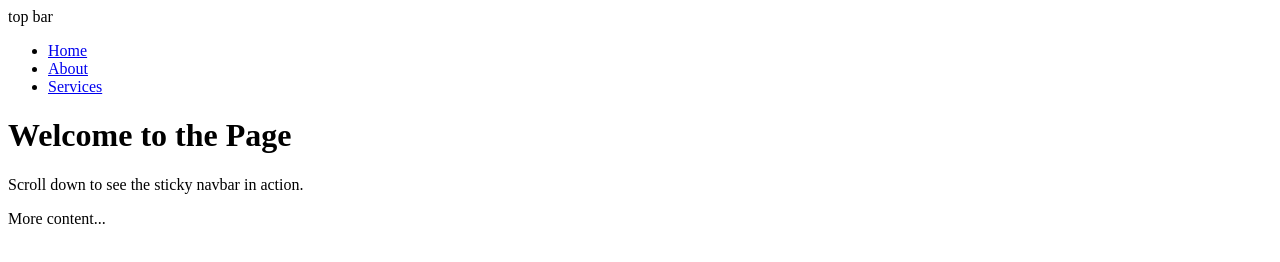
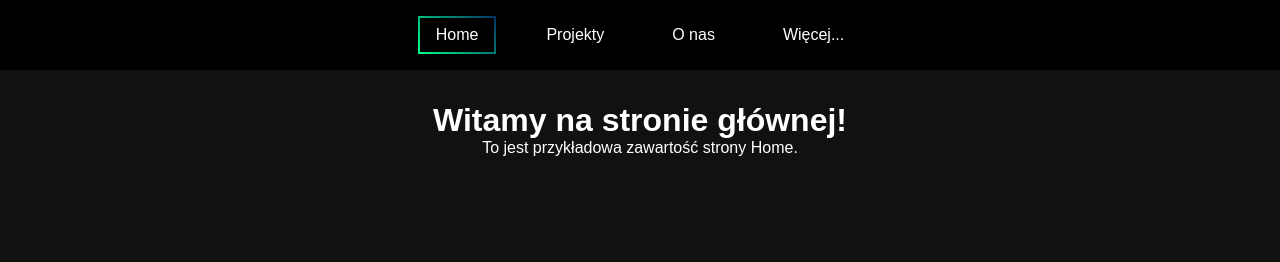
Before and after one commit to Szymixjestkozak/szymixpl.github.io, a plain HTML site: page home/index.html in a window 1280 px wide. Shown: the top 262 px of the page. Drawn offline with Linux system fonts and the light colour scheme.

Commit message:
Initial commit

```diff
--- a/home/index.html
+++ b/home/index.html
@@ -1,15 +1,21 @@
-<div class="navtop">
-<p>top bar</p>
-</div>
-<nav class="navbar">
-<ul class="nav-links">
-<li><a href="#">Home</a></li>
-<li><a href="#">About</a></li>
-<li><a href="#">Services</a></li>
-</ul>
-</nav>
-<div class="content">
-<h1>Welcome to the Page</h1>
-<p>Scroll down to see the sticky navbar in action.</p>
-<p style="height: 2000px;">More content...</p>
-</div>
+<!DOCTYPE html>
+<html lang="pl">
+<head>
+  <meta charset="UTF-8">
+  <title>Po Prostu Minecraft - Home</title>
+  <link rel="stylesheet" href="style.css">
+</head>
+<body>
+  <nav class="navbar">
+    <a href="index.html" class="nav-link active">Home</a>
+    <a href="projekty.html" class="nav-link">Projekty</a>
+    <a href="onas.html" class="nav-link">O nas</a>
+    <a href="wiecej.html" class="nav-link">Więcej...</a>
+  </nav>
+
+  <main>
+    <h1>Witamy na stronie głównej!</h1>
+    <p>To jest przykładowa zawartość strony Home.</p>
+  </main>
+</body>
+</html>
--- a/home/style.css
+++ b/home/style.css
@@ -1,47 +1,46 @@
+/* Reset i ogólne style */
 * {
-margin: 0;
-padding: 0;
-box-sizing: border-box;
-font-family: Arial, sans-serif;
+  margin: 0;
+  padding: 0;
+  box-sizing: border-box;
 }
+
 body {
-background: #f4f4f4;
-text-align: center;
+  font-family: Arial, sans-serif;
+  background: #111;
+  color: #fff;
+  min-height: 100vh;
 }
-.navtop{
-padding: 15px;
-background-color: white;
+
+/* Pasek nawigacyjny */
+.navbar {
+  background: #000;
+  display: flex;
+  justify-content: center;
+  gap: 2rem;
+  padding: 1rem 0;
 }
-.navbar {
-position: sticky;
-top: 0;
-width: 100%;
-background: #333;
-color: white;
-display: flex;
-justify-content: space-between;
-align-items: center;
-padding: 15px 20px;
-z-index: 1000;
+
+.nav-link {
+  position: relative;
+  text-decoration: none;
+  color: #fff;
+  font-size: 1rem;
+  padding: 0.5rem 1rem;
+  border: 2px solid transparent;
+  transition: border 0.3s ease;
 }
-.nav-links {
-list-style: none;
-display: flex;
+
+.nav-link:hover {
+  border-color: #444;
 }
-.nav-links li {
-margin: 0 15px;
+
+.nav-link.active {
+  border: 2px solid transparent;
+  border-image: linear-gradient(45deg, #00ff88, #003366) 1;
 }
-.nav-links a {
-color: white;
-text-decoration: none;
-font-size: 1em;
-padding: 5px 10px;
-transition: 0.3s;
+
+main {
+  padding: 2rem;
+  text-align: center;
 }
-.nav-links a:hover {
-background: #555;
-border-radius: 5px;
-}
-.content {
-padding: 20px;
-}
```
